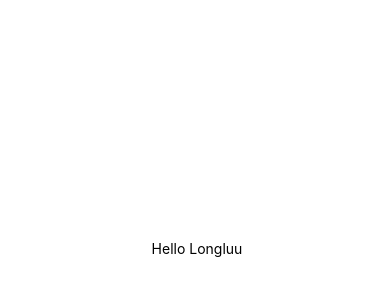
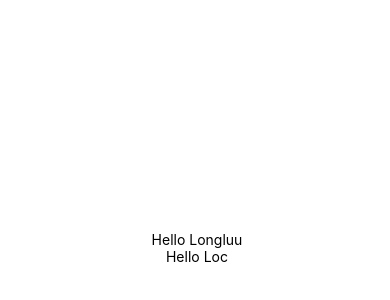
Before and after one commit to TranBill/Citynow-react-native-boilerplate, a React Native app: screen / in a window 390 px wide. Shown: the part 174-474 px from the top of the page. Built offline with nearby package versions, Linux system fonts and the light colour scheme.

Commit message:
test with loc

```diff
--- a/App.tsx
+++ b/App.tsx
@@ -5,6 +5,7 @@ export default function App() {
   return (
     <View style={styles.container}>
       <Text> Hello Longluu</Text>
+      <Text> Hello Loc</Text>
       <StatusBar style="auto" />
     </View>
   );
```
